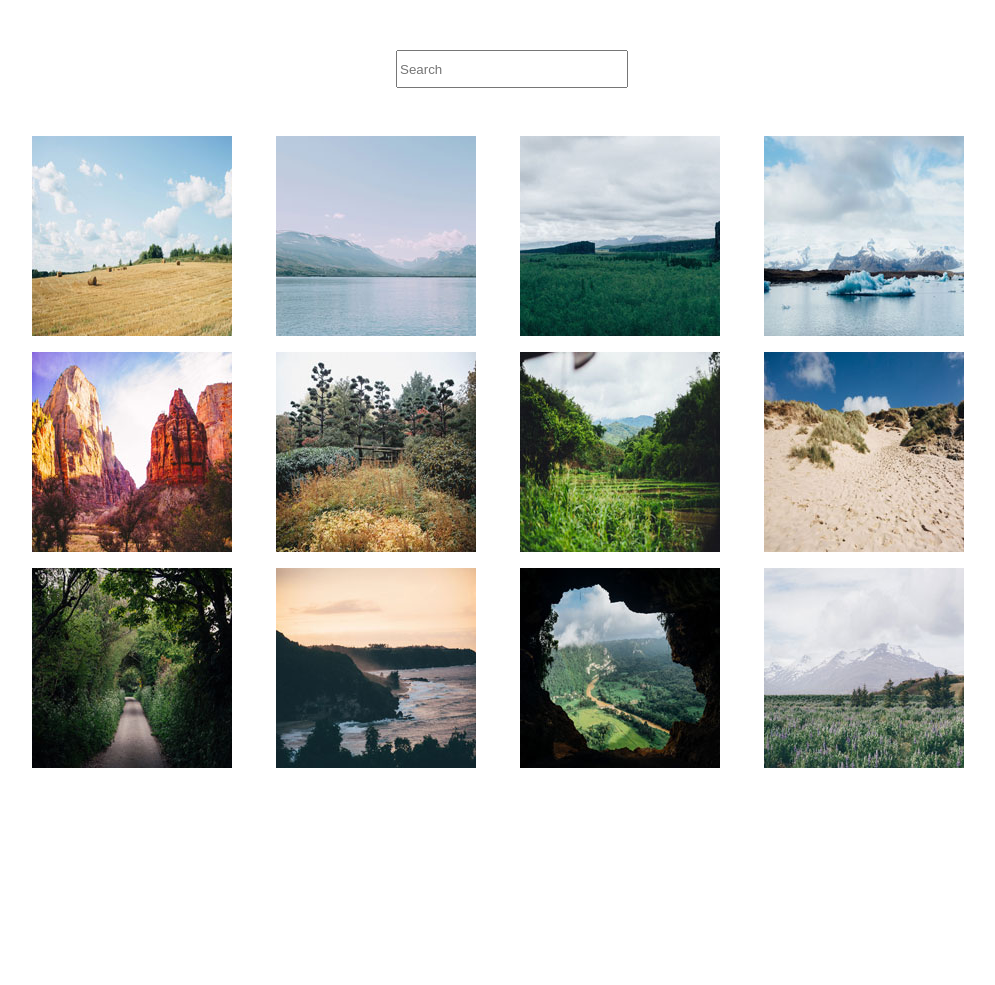
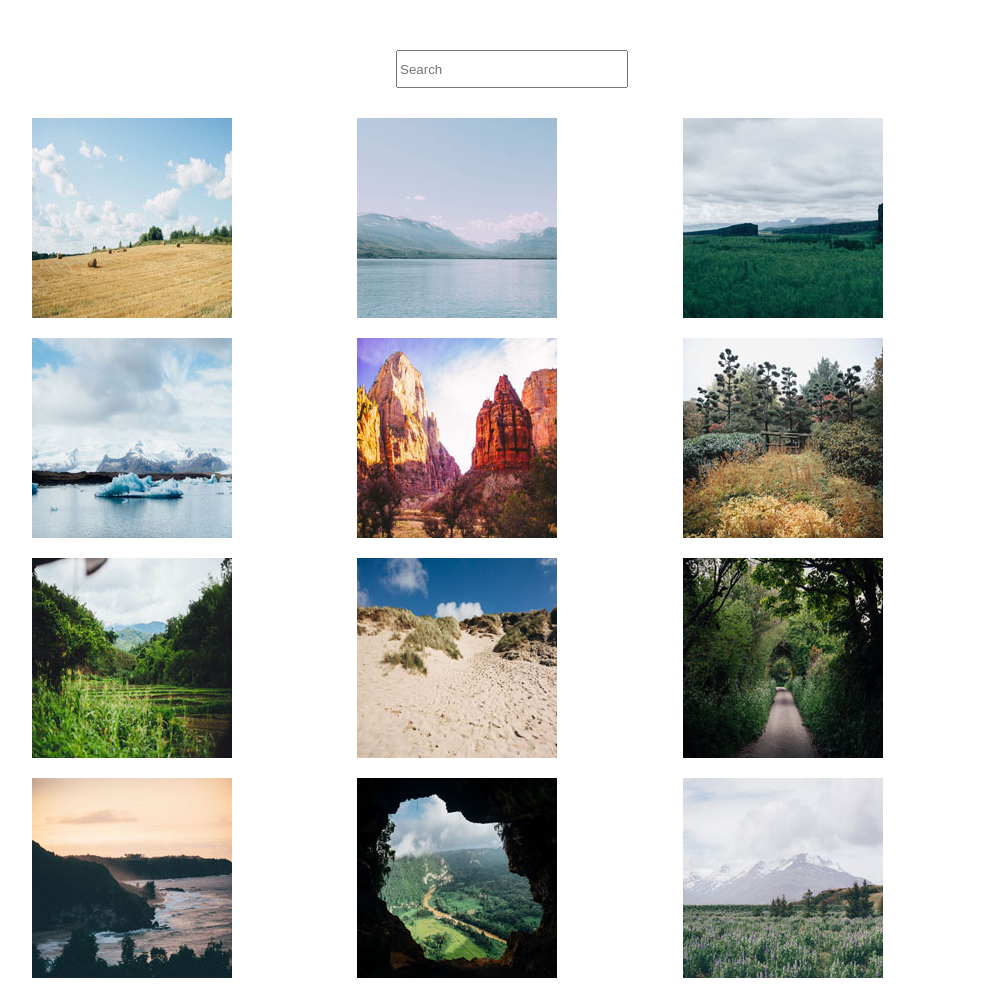
Before and after one commit to junior66/Techdegree-Project-5, a plain HTML site: page photo_gallery_v5/index.html in a window 1280 px wide. Shown: the whole page, without its empty margins (128-1123 px from the left). Before the commit the page ends 818 px from the top, so only its background shows below. Drawn offline with Linux system fonts and the light colour scheme.

Commit message:
Updated plugin CSS and JavaScript

```diff
--- a/photo_gallery_v5/css/styles.css
+++ b/photo_gallery_v5/css/styles.css
@@ -14,9 +14,10 @@ input {
 }
 
 .photos {
-    --photos-min-size: 13rem;
+    --photos-min-size: 16rem;
     display: grid;
     grid-template-columns: repeat(auto-fill, minmax(var(--photos-min-size), 1fr));
     grid-gap: 1rem;
+    margin-top: 30px;
     margin-bottom: 50px;
   }
--- a/photo_gallery_v5/index.html
+++ b/photo_gallery_v5/index.html
@@ -4,37 +4,54 @@
     <meta charset="UTF-8">
     <meta name="viewport" content="width=device-width, initial-scale=1.0">
     <title>Photo Gallery</title>
+    <link rel="stylesheet" href="css/baguetteBox.min.css">
     <link rel="stylesheet" href="css/styles.css">
 </head>
 <body>
     <main>
         <input type="text" placeholder="Search">
         <div class="photos">
-            <a href="photos/01.jpg"></a>
-            <a href="photos/02.jpg"></a>
-            <a href="photos/03.jpg"></a>
-            <a href="photos/04.jpg"></a>
-            <a href="photos/05.jpg"></a>
-            <a href="photos/06.jpg"></a>
-            <a href="photos/07.jpg"></a>
-            <a href="photos/08.jpg"></a>
-            <a href="photos/09.jpg"></a>
-            <a href="photos/10.jpg"></a>
-            <a href="photos/11.jpg"></a>
-            <a href="photos/12.jpg"></a>
-            <img src="photos/thumbnails/01.jpg" alt="">
-            <img src="photos/thumbnails/02.jpg" alt="">
-            <img src="photos/thumbnails/03.jpg" alt="">
-            <img src="photos/thumbnails/04.jpg" alt="">
-            <img src="photos/thumbnails/05.jpg" alt="">
-            <img src="photos/thumbnails/06.jpg" alt="">
-            <img src="photos/thumbnails/07.jpg" alt="">
-            <img src="photos/thumbnails/08.jpg" alt="">
-            <img src="photos/thumbnails/09.jpg" alt="">
-            <img src="photos/thumbnails/10.jpg" alt="">
-            <img src="photos/thumbnails/11.jpg" alt="">
-            <img src="photos/thumbnails/12.jpg" alt="">
+            <a href="photos/01.jpg" data-caption="I love hay bales. Took this snap on a drive through the countryside past some straw fields.
+            ">
+                <img src="photos/thumbnails/01.jpg" alt="Hay Bales">
+            </a>
+            <a href="photos/02.jpg" data-caption="The lake was so calm today. We had a great view of the snow on the mountains from here.">
+                <img src="photos/thumbnails/02.jpg" alt="Lake">
+            </a>
+            <a href="photos/03.jpg" data-caption="I hiked to the top of the mountain and got this picture of the canyon and trees below.
+            ">
+                <img src="photos/thumbnails/03.jpg" alt="Canyon">
+            </a>
+            <a href="photos/04.jpg" data-caption="It was amazing to see an iceberg up close, it was so cold but didn’t snow today.">
+                <img src="photos/thumbnails/04.jpg" alt="Iceberg">
+            </a>
+            <a href="photos/05.jpg" data-caption="The red cliffs were beautiful. It was really hot in the desert but we did a lot of walking through the canyons.">
+                <img src="photos/thumbnails/05.jpg" alt="Desert">
+            </a>
+            <a href="photos/06.jpg" data-caption="Fall is coming, I love when the leaves on the trees start to change color.">
+                <img src="photos/thumbnails/06.jpg" alt="Fall">
+            </a>
+            <a href="photos/07.jpg" data-caption="I drove past this plantation yesterday, everything is so green!">
+                <img src="photos/thumbnails/07.jpg" alt="Plantation">
+            </a>
+            <a href="photos/08.jpg" data-caption="My summer vacation to the Oregon Coast. I love the sandy dunes!">
+                <img src="photos/thumbnails/08.jpg" alt="Dunes">
+            </a>
+            <a href="photos/09.jpg" data-caption="We enjoyed a quiet stroll down this countryside lane.">
+                <img src="photos/thumbnails/09.jpg" alt="Countryside Lane">
+            </a>
+            <a href="photos/10.jpg" data-caption="Sunset at the coast! The sky turned a lovely shade of orange.">
+                <img src="photos/thumbnails/10.jpg" alt="Sunset">
+            </a>
+            <a href="photos/11.jpg" data-caption="I did a tour of a cave today and the view of the landscape below was breathtaking.">
+                <img src="photos/thumbnails/11.jpg" alt="Cave">
+            </a>
+            <a href="photos/12.jpg" data-caption="I walked through this meadow of bluebells and got a good view of the snow on the mountain before the fog came in.">
+                <img src="photos/thumbnails/12.jpg" alt="Bluebells">
+            </a>
         </div>
     </main>
+    <script src="js/baguetteBox.min.js" async></script>
+    <script src="js/app.js"></script>
 </body>
 </html>
--- a/photo_gallery_v5/js/app.js
+++ b/photo_gallery_v5/js/app.js
@@ -0,0 +1,7 @@
+<script>
+window.addEventListener('load', function() {
+  baguetteBox.run('.photos', {
+      buttons: 'true',
+      captions: 'true'
+})};
+</script>
```
Also changed, not shown: photo_gallery_v5/css/baguetteBox.min.css (added), photo_gallery_v5/js/baguetteBox.min.js (added), photo_gallery_v5/js/script.js (deleted).
